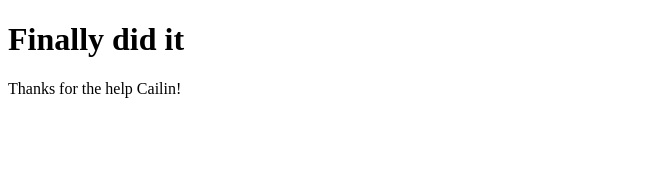
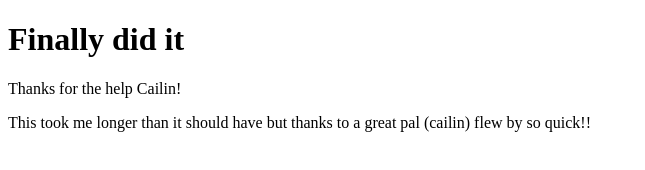
Before and after one commit to chloewils/chloewils.github.io, a plain HTML site: page index.html in a window 1280 px wide. Shown: the whole page, without its empty margins (0-645 px from the left). Drawn offline with Linux system fonts and the light colour scheme.

Commit message:
thanking cailin

```diff
--- a/index.html
+++ b/index.html
@@ -8,6 +8,7 @@
 <body>
     <h1>Finally did it</h1>
     <p>Thanks for the help Cailin!</p>
+    <p>This took me longer than it should have but thanks to a great pal (cailin) flew by so quick!!</p>
 
 </body>
 </html>
```
